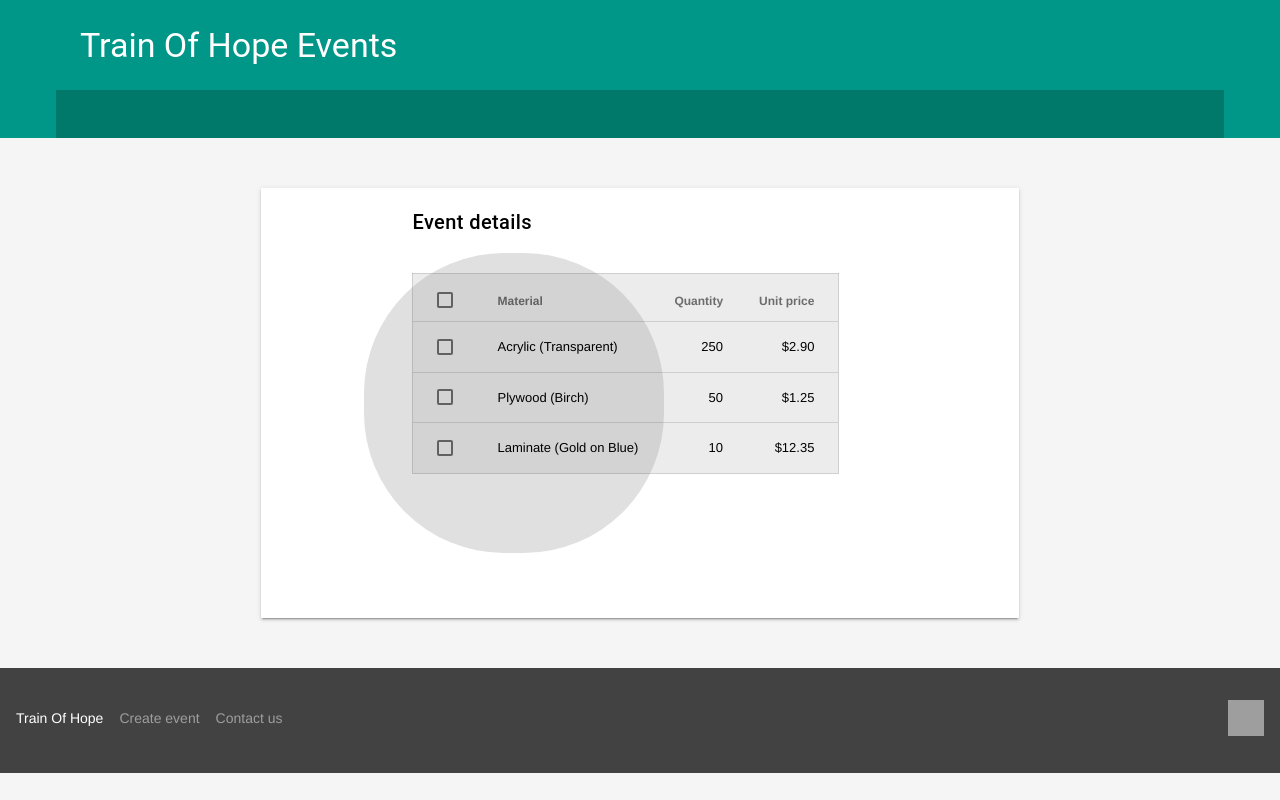
After one commit to timaf/Train-of-Hope-App, a Flask app: template templates/volunteer.html in a window 1280 px wide. The commit adds this page. Run offline with Flask 2, Linux system fonts and the light colour scheme; the template is opened without the code that fills it, so the values that code supplies are empty.

Commit message:
templates

```diff
--- a/static/scripts.js
+++ /dev/null
@@ -1,2 +0,0 @@
-
-document.getElementById('eventUrl').innerHTML = window.location.href;
--- a/static/styles.css
+++ b/static/styles.css
@@ -33,7 +33,7 @@
 .mdl-card__supporting-text {
 	color:black;
 	padding:25px;
-    width: 100%;
+    width: 90%;
     font-size: 1.5rem;
     line-height: 25px;
     overflow: auto;
@@ -90,17 +69,22 @@
 .mdl-textfield__label {
     color:rgb(0,150,136);
 }
-.mdl-checkbox__label {
-    position:absolute;
-    display:inline-block;
-}
+
 .mdl-textfield {
-    width:50%;
+    width:70%;
 }
 
-.mdl-data-table td {
-    padding:0px 0px;
+#right {
+    color:rgb(0,150,136);
+    margin:16px 0 24px;
 }
-.mdl-data-table th {
-    color:rgb(0,150,136);
+.material-icons {
+    vertical-align:-5px;
 }
+
+
+#competance {
+    padding-left:10px;
+    padding-right:10px;
+    padding-top:5px;
+}
--- /dev/null
+++ b/templates/volunteer.html
@@ -0,0 +1,122 @@
+<!doctype html>
+<!--
+	Material Design Lite
+	Copyright 2015 Google Inc. All rights reserved.
+
+	Licensed under the Apache License, Version 2.0 (the "License");
+	you may not use this file except in compliance with the License.
+	You may obtain a copy of the License at
+
+			https://www.apache.org/licenses/LICENSE-2.0
+
+	Unless required by applicable law or agreed to in writing, software
+	distributed under the License is distributed on an "AS IS" BASIS,
+	WITHOUT WARRANTIES OR CONDITIONS OF ANY KIND, either express or implied.
+	See the License for the specific language governing permissions and
+	limitations under the License
+-->
+
+<html lang="en">
+<head>
+  	<title>Train of Hope Doodle</title>
+  	<meta charset="utf-8">
+  	<meta name="viewport" content="width=device-width, initial-scale=1">
+
+
+		<link rel="stylesheet" href="https://fonts.googleapis.com/icon?family=Material+Icons">
+		<link rel="stylesheet" href="https://code.getmdl.io/1.3.0/material.indigo-pink.min.css">
+		<link rel="stylesheet" href="https://code.getmdl.io/1.3.0/material.teal-indigo.min.css" />
+		<script defer src="https://code.getmdl.io/1.3.0/material.min.js"></script>
+		<link  type="text/css" rel="stylesheet" href="../static/styles.css">
+</head>
+
+<!-- Design the navigation bar -->
+
+<body class="mdl-demo mdl-color--grey-100 mdl-color-text--grey-700 mdl-base">
+    <div class="mdl-layout mdl-js-layout mdl-layout--fixed-header">
+      <header class="mdl-layout__header mdl-layout__header--scroll mdl-color--primary">
+        <div class="mdl-layout--large-screen-only mdl-layout__header-row">
+        </div>
+        <div class="mdl-layout--large-screen-only mdl-layout__header-row">
+          <h3>Train Of Hope Events </h3>
+        </div>
+        <div class="mdl-layout--large-screen-only mdl-layout__header-row">
+        </div>
+        <div class="mdl-layout__tab-bar mdl-js-ripple-effect mdl-color--primary-dark">
+
+        </div>
+      </header>
+
+      <main class="mdl-layout__content">
+
+        <!-- Design the first tab -->
+
+        <div class="mdl-layout__tab-panel is-active" id="eventVote">
+          <section class="section--center mdl-grid mdl-grid--no-spacing mdl-shadow--2dp">
+            <div class="mdl-card mdl-cell mdl-cell--12-col">
+              <div class="mdl-card__supporting-text mdl-grid mdl-grid--no-spacing">
+
+                <!-- Grey circle -->
+                <div class="section__circle-container mdl-cell mdl-cell--2-col mdl-cell--1-col-phone">
+                  <div class="section__circle-container__circle mdl-color--grey-300"></div>
+                </div>
+
+                <div class="section__text mdl-cell mdl-cell--10-col-desktop mdl-cell--6-col-tablet mdl-cell--3-col-phone">
+                  <h5>Event details</h5>
+                  <form action="vote"><br>
+
+                <table class="mdl-data-table mdl-js-data-table mdl-data-table--selectable">
+  <thead>
+    <tr>
+      <th class="mdl-data-table__cell--non-numeric">Material</th>
+      <th>Quantity</th>
+      <th>Unit price</th>
+    </tr>
+  </thead>
+  <tbody>
+    <tr>
+      <td class="mdl-data-table__cell--non-numeric">Acrylic (Transparent)</td>
+      <td>250</td>
+      <td>$2.90</td>
+    </tr>
+    <tr>
+      <td class="mdl-data-table__cell--non-numeric">Plywood (Birch)</td>
+      <td>50</td>
+      <td>$1.25</td>
+    </tr>
+    <tr>
+      <td class="mdl-data-table__cell--non-numeric">Laminate (Gold on Blue)</td>
+      <td>10</td>
+      <td>$12.35</td>
+    </tr>
+  </tbody>
+</table>
+
+                </form>
+                </div>
+              </div>
+            </div>
+          </section>
+        </div>
+
+
+
+      <!-- Design the footer -->
+
+      <footer class="mdl-mini-footer">
+        <div class="mdl-mini-footer__left-section">
+          <div class="mdl-logo">
+            Train Of Hope
+          </div>
+          <ul class="mdl-mini-footer__link-list">
+            <li><a href="44444#">Create event</a></li>
+            <li><a href="#contact">Contact us</a></li>
+          </ul>
+        </div>
+        <div class="mdl-mini-footer__right-section">
+          <button class="mdl-mini-footer__social-btn"></button>
+
+        </div>
+</footer>
+</body>
+</html>
```
Also changed, not shown: other parts of static/styles.css (+4 -25 lines), templates/eventCreation.html (+59 -47 lines), templates/index.1.html (deleted, +0 -181 lines), templates/nina.html (renamed from templates/index.2.html).
